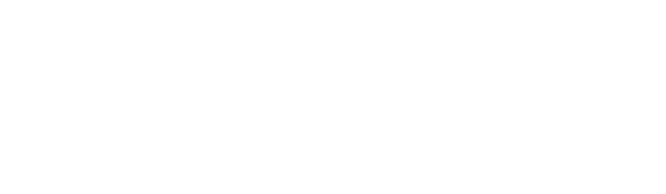
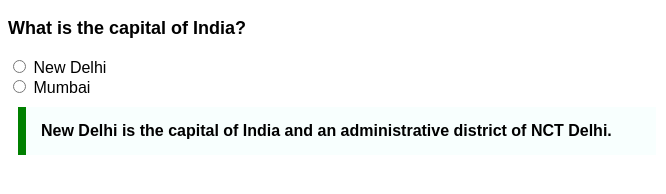
Before and after one commit to acciojob/trivia-SaurabhSatre, a website: page main.html in a window 1280 px wide. Shown: the whole page, without its empty margins (0-666 px from the left). Drawn offline with Linux system fonts and the light colour scheme.

Commit message:
created a submission

```diff
--- a/main.html
+++ b/main.html
@@ -7,7 +7,18 @@
 </head>
 
 <body>
-	<!-- the entire body must be written by student -->
+	<p class="question">What is the capital of India?</p>
+    <div class="options">
+        <input type="radio" id="new-delhi" name="capital" value="New Delhi">
+        <label for="new-delhi">New Delhi</label><br>
+
+        <input type="radio" id="mumbai" name="capital" value="Mumbai">
+        <label for="mumbai">Mumbai</label>
+    </div>
+
+    <blockquote cite="https://en.wikipedia.org/wiki/New_Delhi">
+        New Delhi is the capital of India and an administrative district of NCT Delhi.
+    </blockquote>
     <script type="text/javascript" src="./script.js">
 </script>
 
--- a/styles.css
+++ b/styles.css
@@ -1,2 +1,18 @@
-
-/* Your CSS Code here. */
+body {
+            font-family: Arial, sans-serif;
+        }
+        .question {
+            font-size: 18px;
+            font-weight: bold;
+        }
+        .options {
+            margin: 10px 0;
+        }
+        blockquote {
+            max-width: 600px;
+            margin: 10px;
+            padding: 15px;
+            border-left: 8px solid green;
+            background-color: #f8fffe;
+            font-weight: bold;
+        }
```
